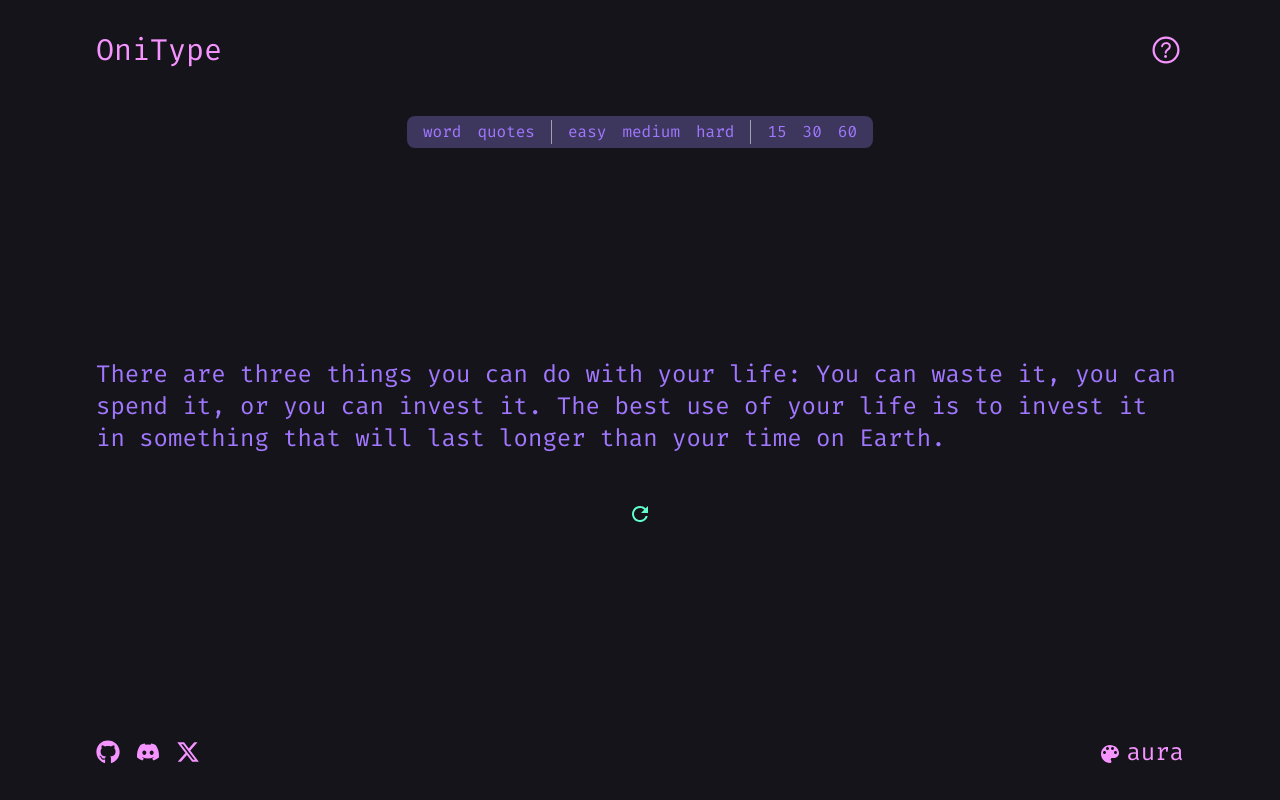
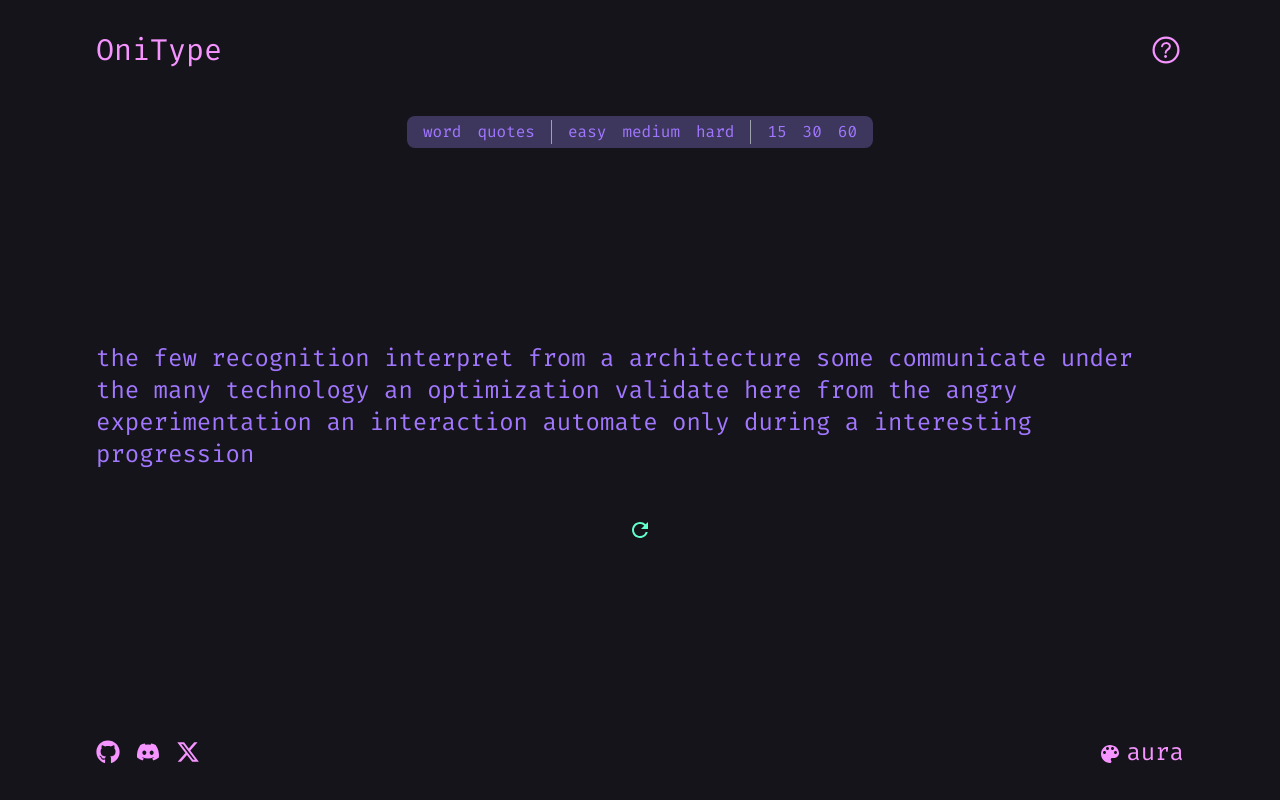
Before and after one commit to nishaj0/Oni_Type, a React (Vite) app: page / in a window 1280 px wide. Built offline with nearby package versions, Linux system fonts and the light colour scheme.

Commit message:
feat: use useStringGenerator in App.tsx

```diff
--- a/src/App.tsx
+++ b/src/App.tsx
@@ -1,9 +1,17 @@
 import { Footer, Header, MenuBar, TextContainer } from './components';
 import { themeColors } from './utils/theme';
-import quotes from './data/sentences/quotes.json';
+import useStringGenerator from './hooks/useStringGenerator';
 import './App.css';
+import { useEffect, useState } from 'react';
 
 function App() {
+   const [generatedString, setGeneratedString] = useState<string | null>(null);
+   const generateString = useStringGenerator();
+
+   useEffect(() => {
+      setGeneratedString(generateString('medium', 'hard'));
+   }, []);
+
    return (
       <div
          className="px-24 py-8 w-full h-screen flex flex-col justify-between items-center"
@@ -17,7 +25,7 @@ function App() {
             <MenuBar />
          </div>
          <div>
-            <TextContainer Text={quotes.large[101]} />
+            <TextContainer Text={generatedString!} />
          </div>
          <Footer />
       </div>
```
